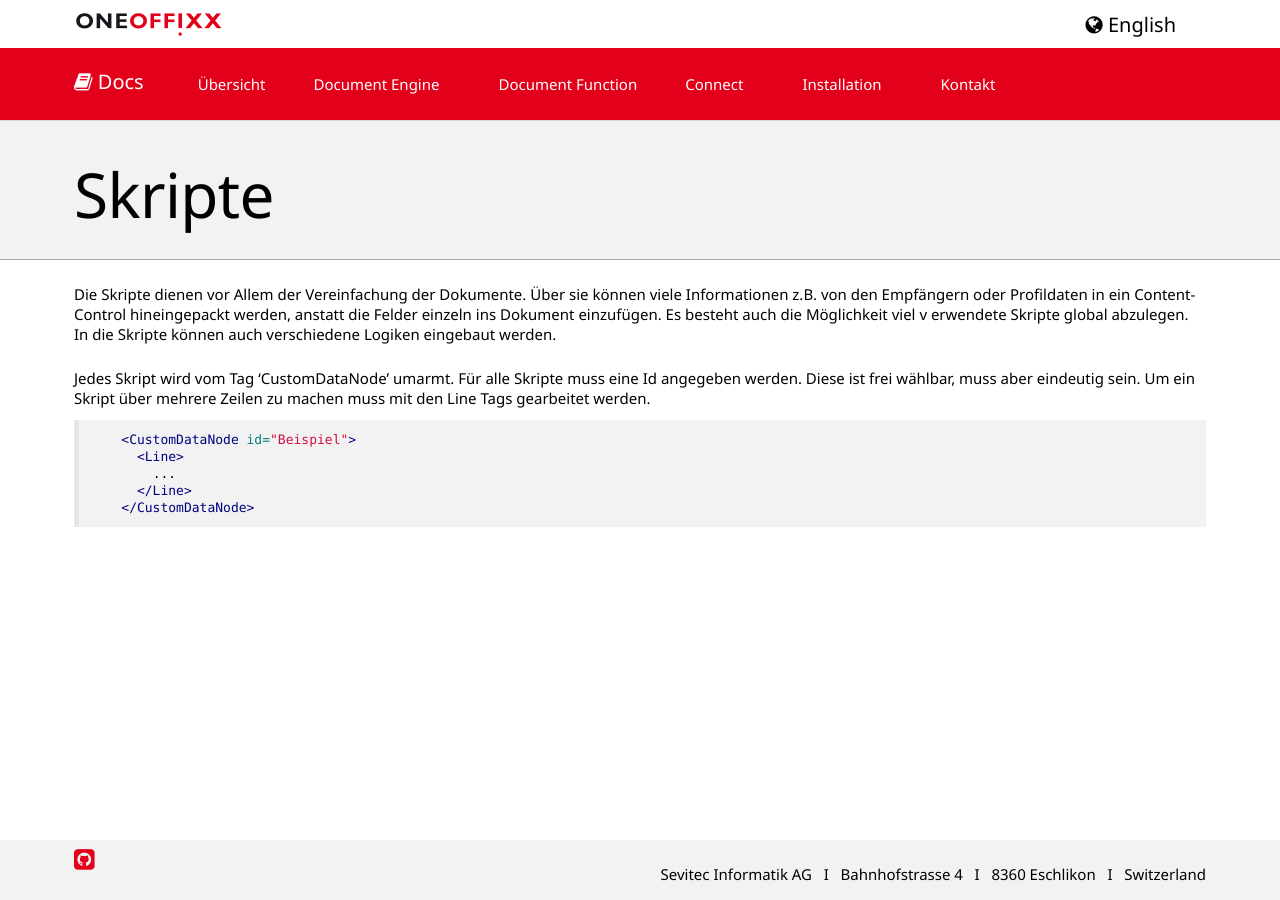
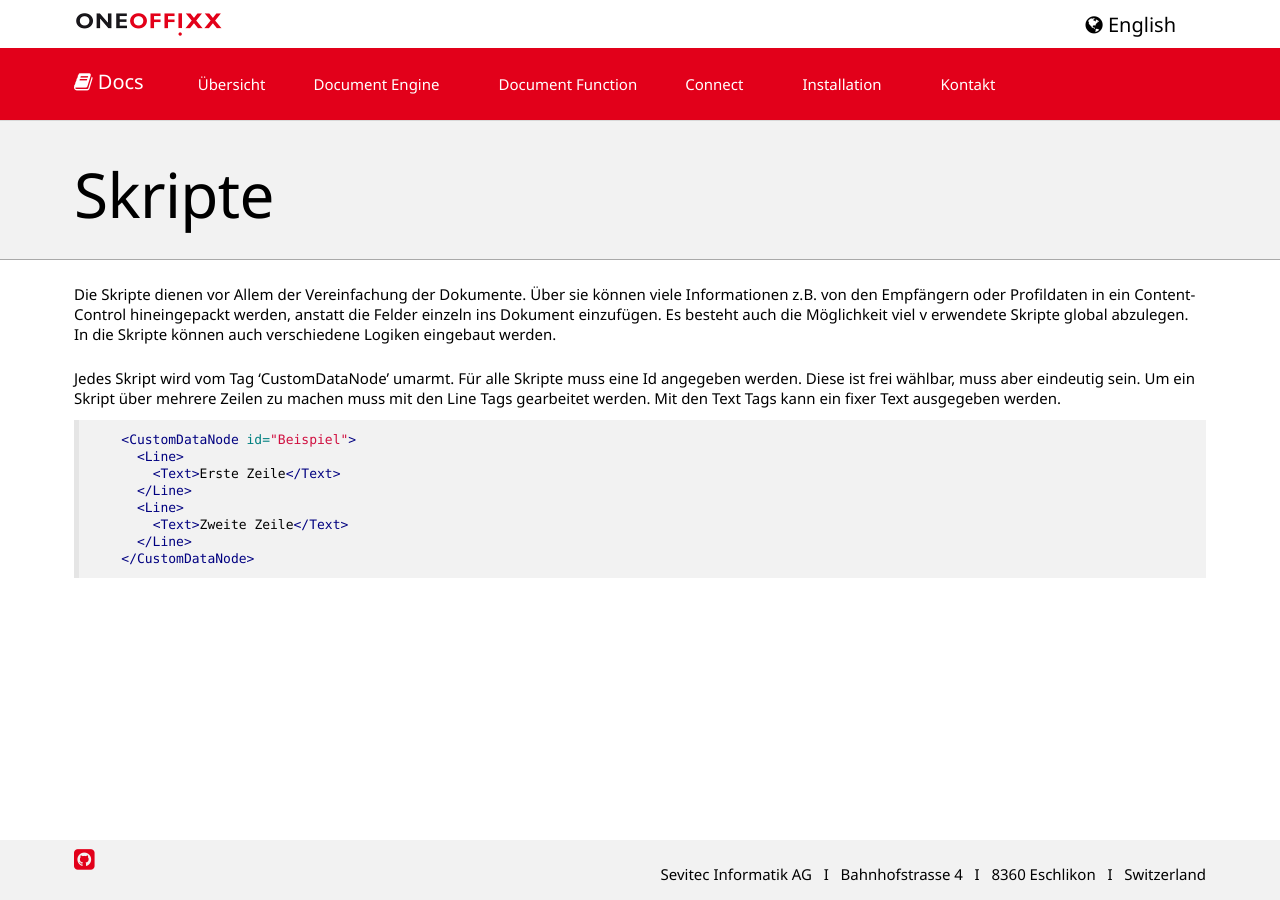
Before and after one commit to primesoft-group/oneoffixx-docs, a Jekyll site: the page built from _pages/docfunc/de/df-scripts.md, in a window 1280 px wide. Built offline with Jekyll 4.4.1, drawn with Linux system fonts in a browser that asks for light colours; nearby versions of some CDN libraries; some web fonts are replaced.

Commit message:
Update df-scripts.md

````diff
--- a/_pages/docfunc/de/df-scripts.md
+++ b/_pages/docfunc/de/df-scripts.md
@@ -8,12 +8,15 @@
 Die Skripte dienen vor Allem der Vereinfachung der Dokumente. Über sie können viele Informationen z.B. von den Empfängern oder Profildaten in ein Content-Control hineingepackt werden, anstatt die Felder einzeln ins Dokument einzufügen. Es besteht auch die Möglichkeit viel v
 erwendete Skripte global abzulegen. In die Skripte können auch verschiedene Logiken eingebaut werden.
 
-Jedes Skript wird vom Tag 'CustomDataNode' umarmt. Für alle Skripte muss eine Id angegeben werden. Diese ist frei wählbar, muss aber eindeutig sein. Um ein Skript über mehrere Zeilen zu machen muss mit den Line Tags gearbeitet werden.
+Jedes Skript wird vom Tag 'CustomDataNode' umarmt. Für alle Skripte muss eine Id angegeben werden. Diese ist frei wählbar, muss aber eindeutig sein. Um ein Skript über mehrere Zeilen zu machen muss mit den Line Tags gearbeitet werden. Mit den Text Tags kann ein fixer Text ausgegeben werden.
 
 ```xml
     <CustomDataNode id="Beispiel">
       <Line>
-        ...
+        <Text>Erste Zeile</Text>
       </Line>
+      <Line>
+        <Text>Zweite Zeile</Text>
+      </Line>
     </CustomDataNode>
 ```
````
